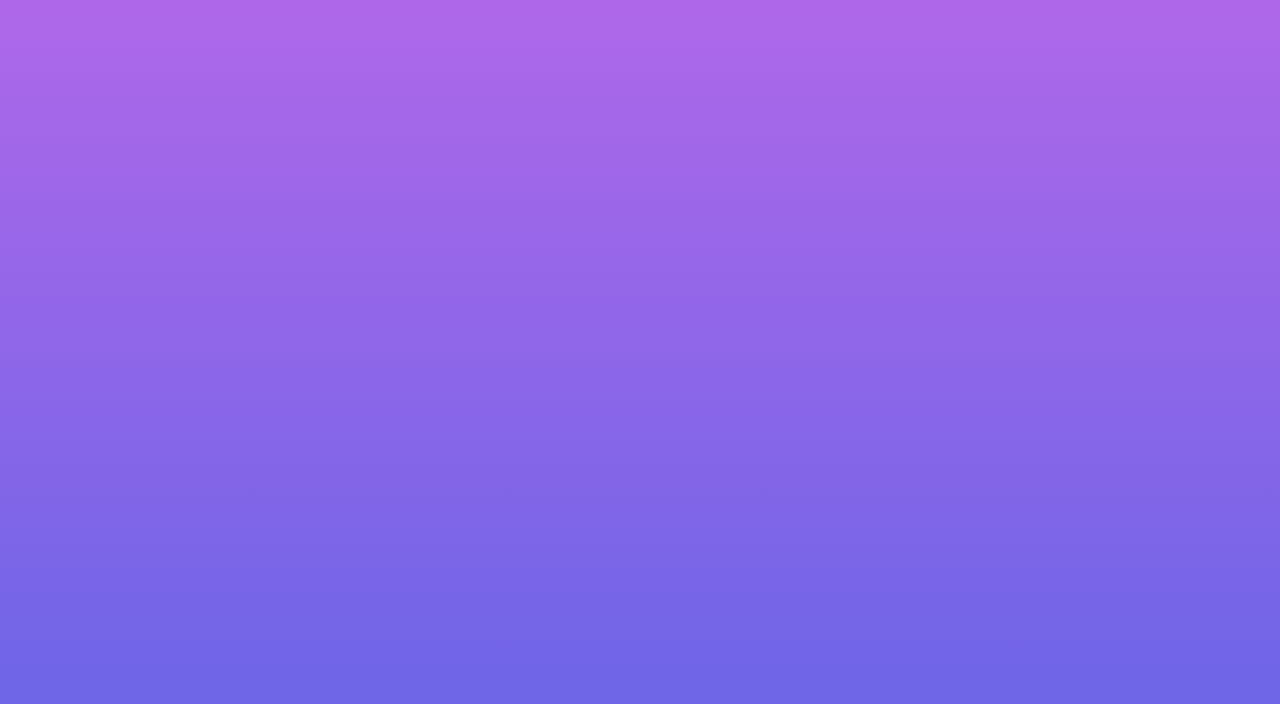
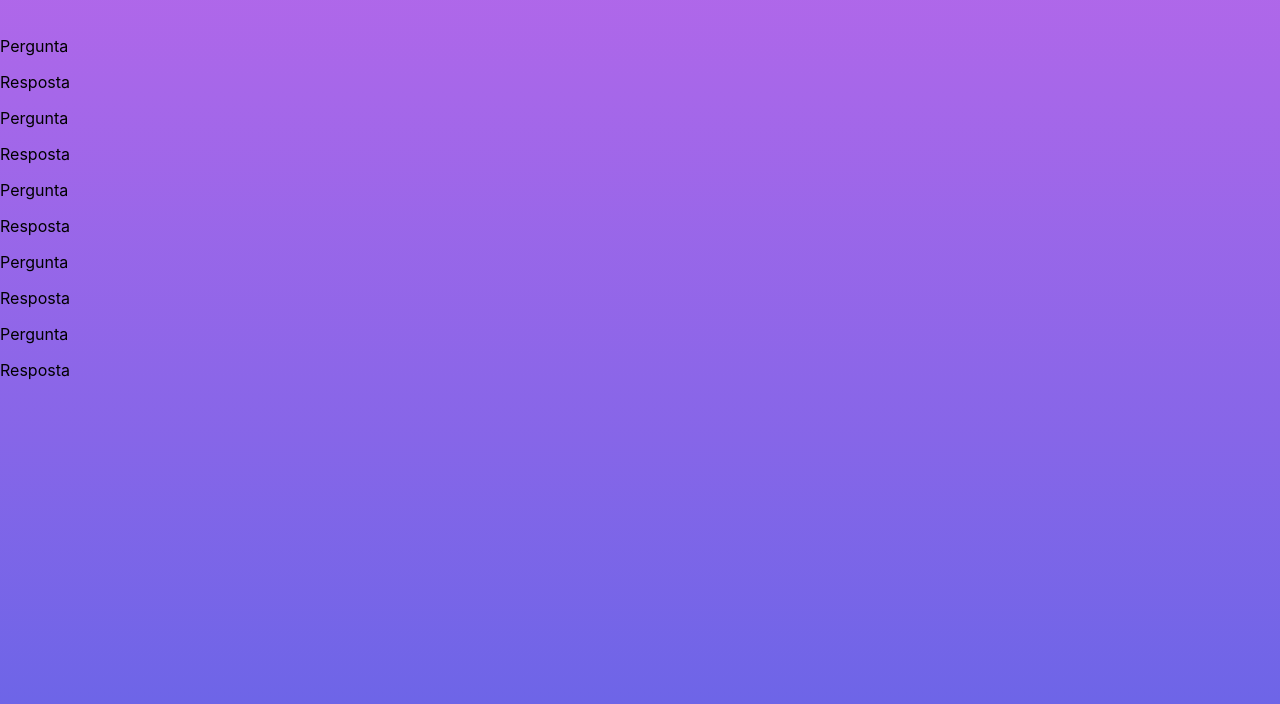
Before and after one commit to anacperdigao/Perguntas-Frequentes, a React (Create React App) app: page / in a window 1280 px wide. Shown: the top 704 px of the page. Built offline with nearby package versions, Linux system fonts and the light colour scheme.

Commit message:
feat: adicionando components perguntas e container

```diff
--- a/src/App.js
+++ b/src/App.js
@@ -1,9 +1,15 @@
 import './App.css';
+import ContainerPerguntas from './Components/ContainerPerguntas';
 
 function App() {
   return (
     <div className="App">
-
+      <div className='container__imagens'>
+        <img src='' alt='' />
+        <img src='' alt='' />
+        <img src='' alt='' />
+      </div>
+      <ContainerPerguntas />
     </div>
   );
 }
--- /dev/null
+++ b/src/Components/ContainerPerguntas/index.js
@@ -0,0 +1,16 @@
+import PerguntasERespostas from '../PerguntasERespostas';
+import './ContainerPerguntas.css';
+
+const ContainerPerguntas = () => {
+    return (
+        <div className='container__perguntas'>
+            <PerguntasERespostas />
+            <PerguntasERespostas />
+            <PerguntasERespostas />
+            <PerguntasERespostas />
+            <PerguntasERespostas />
+        </div>
+    )
+};
+
+export default ContainerPerguntas
--- /dev/null
+++ b/src/Components/PerguntasERespostas/index.js
@@ -0,0 +1,12 @@
+import './PerguntasERespostas.css';
+
+const PerguntasERespostas = () => {
+    return(
+        <div className='perguntas-respostas'>
+            <p className='perguntas'>Pergunta</p>
+            <p className='resposta'>Resposta</p>
+        </div>
+    )
+}
+
+export default PerguntasERespostas
```
Also changed, not shown: src/Components/ContainerPerguntas/ContainerPerguntas.css (added), src/Components/PerguntasERespostas/PerguntasERespostas.css (added).
